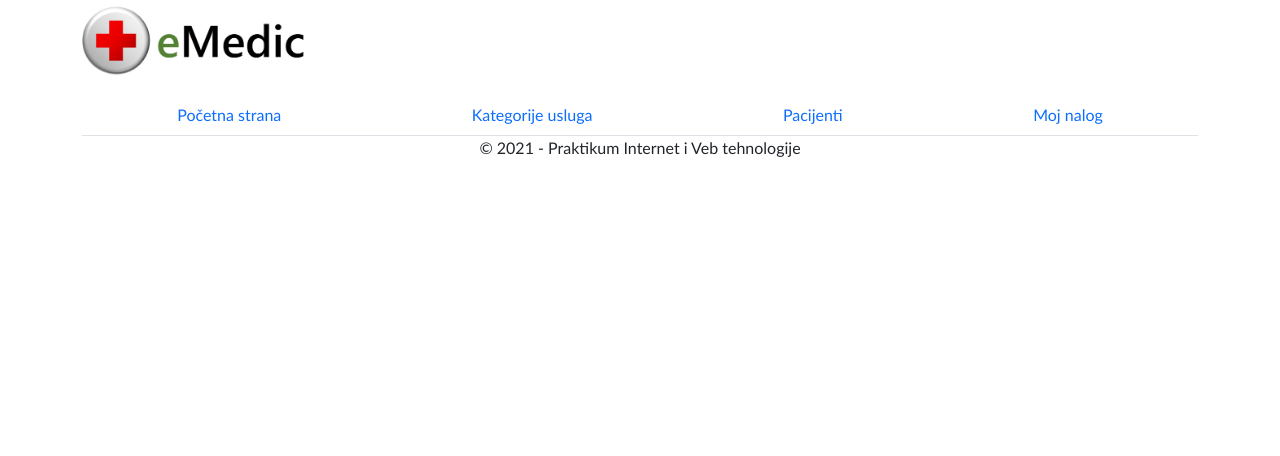
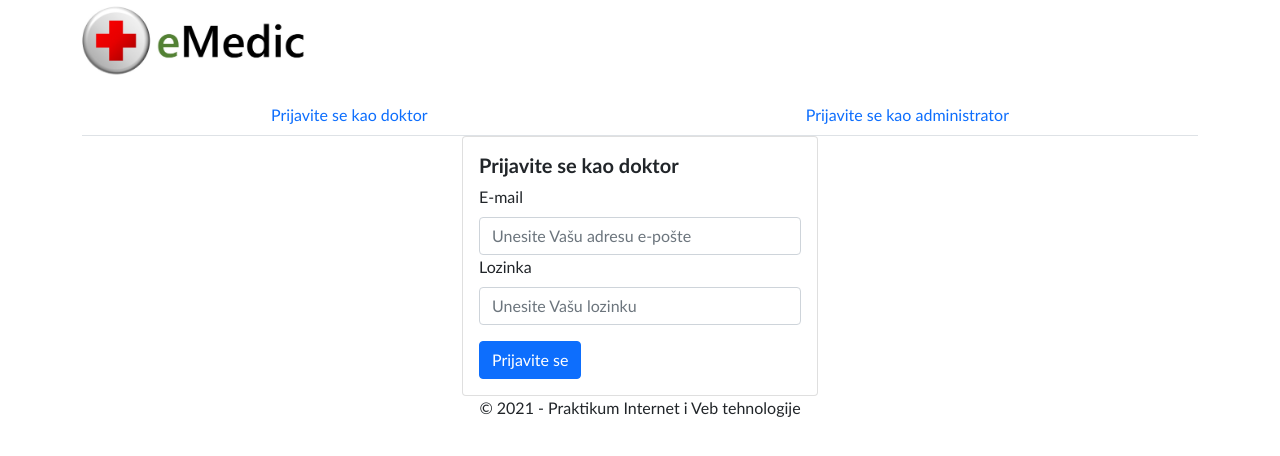
Before and after one commit to lukagajic/piivt, a React (Create React App) app in the folder 04-front-end/: page /doctor/login in a window 1280 px wide. Shown: the top 456 px of the page. Built offline with nearby package versions, Linux system fonts and the light colour scheme.

Commit message:
Create a user login form

```diff
--- a/04-front-end/src/api/EventRegister.ts
+++ b/04-front-end/src/api/EventRegister.ts
@@ -11,7 +11,7 @@
     on:   (event: EventType, handler: EventHandler) => eventRegister.on(event, handler),
     once: (event: EventType, handler: EventHandler) => eventRegister.once(event, handler),
     off:  (event: EventType, handler: EventHandler) => eventRegister.off(event, handler),
-    emit: (event: EventType, data: any)             => eventRegister.emit(event, data)
+    emit: (event: EventType, ...data: any[])        => eventRegister.emit(event, ...data)
 };
 
 Object.freeze(EventRegister);
--- a/04-front-end/src/components/Application/Application.tsx
+++ b/04-front-end/src/components/Application/Application.tsx
@@ -6,6 +6,7 @@
 import { BrowserRouter, Switch, Route } from "react-router-dom";
 import HomePage from '../HomePage/HomePage';
 import CategoryPage from '../CategoryPage/CategoryPage';
+import DoctorLogin from '../DoctorLogin/DoctorLogin';
 
 function Application() {
   return (
@@ -27,6 +28,7 @@
             <Route path="/profile">
               Moj nalog
             </Route>
+            <Route path="/doctor/login" component={DoctorLogin} />
           </Switch>
         </div>
 
--- /dev/null
+++ b/04-front-end/src/components/DoctorLogin/DoctorLogin.tsx
@@ -0,0 +1,136 @@
+import React from 'react'
+import BasePage from '../BasePage/BasePage';
+
+import { Row, Col, Card, Form, Button } from 'react-bootstrap';
+import EventRegister from '../../api/EventRegister';
+import AuthService from '../../services/AuthService';
+import { Redirect } from 'react-router-dom';
+
+class DoctorLoginState {
+    email: string = "";
+    password: string = "";
+    message: string = "";
+    isLoggedIn: boolean = false;
+}
+
+export default class DoctorLogin extends BasePage<{}> {
+    state: DoctorLoginState;
+
+    constructor(props: any) {
+        super(props);
+
+        this.state = {
+            email: "",
+            password: "",
+            message: "",
+            isLoggedIn: false
+        };
+    }
+
+    componentDidMount() {
+        EventRegister.on("AUTH_EVENT", this.handleAuthEvent.bind(this));
+    }
+
+    componentWillUnmount() {
+        EventRegister.off("AUTH_EVENT", this.handleAuthEvent.bind(this));
+    }
+
+    private handleAuthEvent(status: string, data: any) {
+
+        if (status === "doctor_login_failed") {
+            if (Array.isArray(data?.data) && data?.data[0]?.instancePath === "/email") {
+                return this.setState({
+                    message: "E-adresa nije ispravna ili ne ispunjava ograničenja"
+                });
+            }
+
+            if (Array.isArray(data?.data) && data?.data[0]?.instancePath === "/password") {
+                return this.setState({
+                    message: "Lozinka nije ispravna ili ne ispunjava ograničenja"
+                });
+            }
+
+            if (data?.status === 404) {
+                return this.setState({
+                    message: "Korisnik nije pronađen, pokušajte ponovo"
+                });
+            }
+
+            if (data === "Pogrešna uloga korisnika") {
+                return this.setState({
+                    message: "Uneti parametri su pogrešni ili nemate pristup sistemu!"
+                });
+            }
+        }
+        if (status === "doctor_login") {
+            return this.setState({
+                email: "",
+                password: "",
+                message: "",
+                isLoggedIn: true
+            });
+        }
+    }
+
+    renderMain(): JSX.Element {
+        if (this.state.isLoggedIn) {
+            return (
+                <Redirect to="/category" />
+            );
+        }
+
+        return (
+            <Row>
+                <Col sm={12} md={ { span: 6, offset: 3 } } lg={ { span: 4, offset: 4 } }>
+                    <Card>
+                        <Card.Body>
+                            <Card.Title>
+                                <b>Prijavite se kao doktor</b>
+                            </Card.Title>
+                            <Card.Text as="div">
+                                <Form>
+                                    <Form.Group>
+                                        <Form.Label>E-mail</Form.Label>
+                                        <Form.Control
+                                            type="email"
+                                            placeholder="Unesite Vašu adresu e-pošte"
+                                            value={this.state.email}
+                                            onChange={ this.onChangeInput("email") } />
+                                    </Form.Group>
+                                        <Form.Label>Lozinka</Form.Label>
+                                        <Form.Control
+                                            type="password"
+                                            placeholder="Unesite Vašu lozinku"
+                                            value={this.state.password}
+                                            onChange={ this.onChangeInput("password") } />
+                                    <Form.Group>
+                                        <Button variant="primary" className="mt-3"
+                                            onClick={ () => this.handleLoginButtonClick() }>
+                                            Prijavite se
+                                        </Button>
+                                    </Form.Group>
+                                    { this.state.message && <p className="mt-3">{ this.state.message }</p> }
+                                </Form>
+                            </Card.Text>
+                        </Card.Body>
+                    </Card>
+                </Col>
+            </Row>
+        );
+    }
+
+
+    private onChangeInput(field: "email" | "password"):
+        (event: React.ChangeEvent<HTMLInputElement>) => void {
+        return (event: React.ChangeEvent<HTMLInputElement>) => {
+            this.setState({
+                [field]: event.target.value
+            });
+        }
+    }
+
+    private handleLoginButtonClick() {
+        AuthService.attemptDoctorLogin(this.state.email, this.state.password);
+    }
+
+}
--- a/04-front-end/src/components/TopMenu/TopMenu.tsx
+++ b/04-front-end/src/components/TopMenu/TopMenu.tsx
@@ -1,9 +1,71 @@
-import React from 'react';
+import React, { Component } from 'react';
 
 import { Nav } from "react-bootstrap";
 import { Link } from "react-router-dom";
+import EventRegister from '../../api/EventRegister';
 
-export default function TopMenu() {
+class TopMenuState {
+    currentMenuType: "doctor" | "administrator" | "visitor" = "visitor";
+}
+
+export default class TopMenu extends Component{
+    state: TopMenuState;
+
+    constructor(props: any) {
+        super(props);
+
+        this.state = {
+            currentMenuType: "visitor"
+        };
+    }
+
+    componentDidMount() {
+        EventRegister.on("AUTH_EVENT", this.authEventHandler.bind(this));
+    }
+
+    componentWillUnmount() {
+        EventRegister.off("AUTH_EVENT", this.authEventHandler.bind(this));
+    }
+
+    private authEventHandler(message: string) {
+        if (message === "force_login" || message === "doctor_logout" || message === "administrator_logout") {
+            this.setState({
+                currentMenuType: "visitor"
+            });
+        }
+
+        if (message === "doctor_login") {
+            this.setState({
+                currentMenuType: "doctor"
+            });
+        }
+
+        if (message === "administrator_login") {
+            this.setState({
+                currentMenuType: "administrator"
+            });
+        }
+    }
+
+    render(): JSX.Element {
+        if (this.state.currentMenuType === "visitor") {
+            return (
+                <Nav fill variant="tabs" className="justify-content-center">
+                    <Nav.Item>
+                        <Link className="nav-link" to="/doctor/login">
+                            Prijavite se kao doktor
+                        </Link>
+                    </Nav.Item>
+                    <Nav.Item>
+                        <Link className="nav-link" to="/administrator/login">
+                            Prijavite se kao administrator
+                        </Link>
+                    </Nav.Item>
+                </Nav>
+            );
+        }
+
+        if (this.state.currentMenuType === "administrator") {
             return (
                 <Nav fill variant="tabs" className="justify-content-center">
                     <Nav.Item>
@@ -12,20 +74,47 @@
                         </Link>
                     </Nav.Item>
                     <Nav.Item>
-                <Link className="nav-link" to="/category">
-                    Kategorije usluga
+                        <Link className="nav-link" to="/dashbord/visits">
+                            Evidencija svih poseta
                         </Link>
                     </Nav.Item>
                     <Nav.Item>
-                <Link className="nav-link" to="/patient">
-                    Pacijenti
-                </Link>
-            </Nav.Item>
-            <Nav.Item>
-                <Link className="nav-link" to="/profile">
-                    Moj nalog
+                        <Link className="nav-link" to="/administrator/logout">
+                            Odjavite se
                         </Link>
                     </Nav.Item>
                 </Nav>
             );
         }
+
+        return (
+            <Nav fill variant="tabs" className="justify-content-center">
+                <Nav.Item>
+                    <Link className="nav-link" to="/">
+                        Početna strana
+                    </Link>
+                </Nav.Item>
+                <Nav.Item>
+                    <Link className="nav-link" to="/dashbord/patients">
+                        Moji pacijenti
+                    </Link>
+                </Nav.Item>
+                <Nav.Item>
+                    <Link className="nav-link" to="/dashbord/categories">
+                        Kategorije usluga klinike
+                    </Link>
+                </Nav.Item>
+                <Nav.Item>
+                    <Link className="nav-link" to="/doctor/account">
+                        Moj nalog
+                    </Link>
+                </Nav.Item>
+                <Nav.Item>
+                    <Link className="nav-link" to="/doctor/logout">
+                        Odjavite se
+                    </Link>
+                </Nav.Item>
+            </Nav>
+        );
+    }
+}
--- /dev/null
+++ b/04-front-end/src/services/AuthService.ts
@@ -0,0 +1,28 @@
+import api from '../api/api';
+import { saveAuthToken, saveRefreshToken } from '../api/api';
+import EventRegister from '../api/EventRegister';
+
+export default class AuthService {
+    public static attemptDoctorLogin(email: string, password: string) {
+        api("post", "/auth/doctor/login", "doctor", {
+            email: email,
+            password: password
+        }, false)
+        .then(res => {
+            if (res.status === "ok") {
+                const authToken = res.data?.authToken ?? "";
+                const refreshToken = res.data?.refreshToken ?? "";
+
+                saveAuthToken("doctor", authToken);
+                saveRefreshToken("doctor", refreshToken);
+
+                EventRegister.emit("AUTH_EVENT", "doctor_login");
+            } else {
+                EventRegister.emit("AUTH_EVENT", "doctor_login_failed", res.data);
+            }
+        })
+        .catch(err => {
+            EventRegister.emit("AUTH_EVENT", "doctor_login_failed", err);
+        });
+    }
+}
```
Also changed, not shown: 04-front-end/src/api/api.ts (+10 -1 lines). Lines whose indentation alone changed are shown as unchanged.
